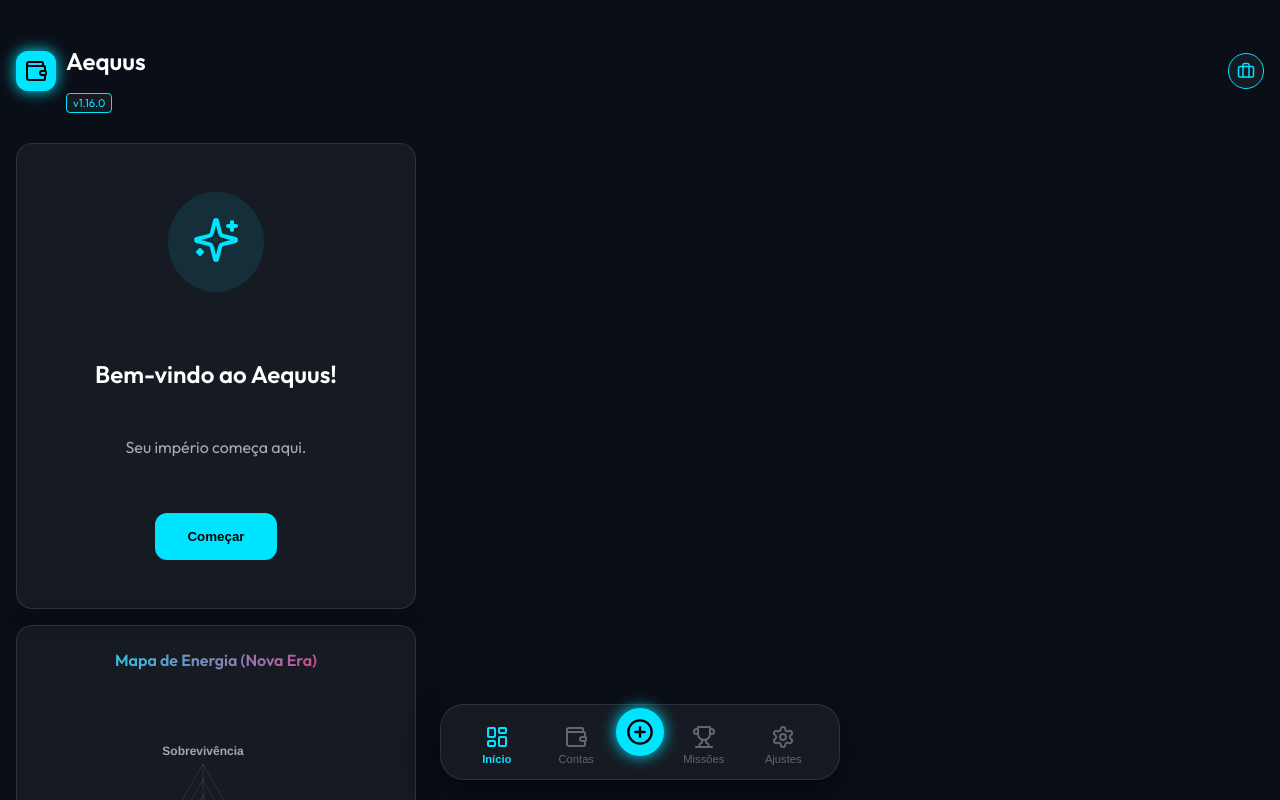
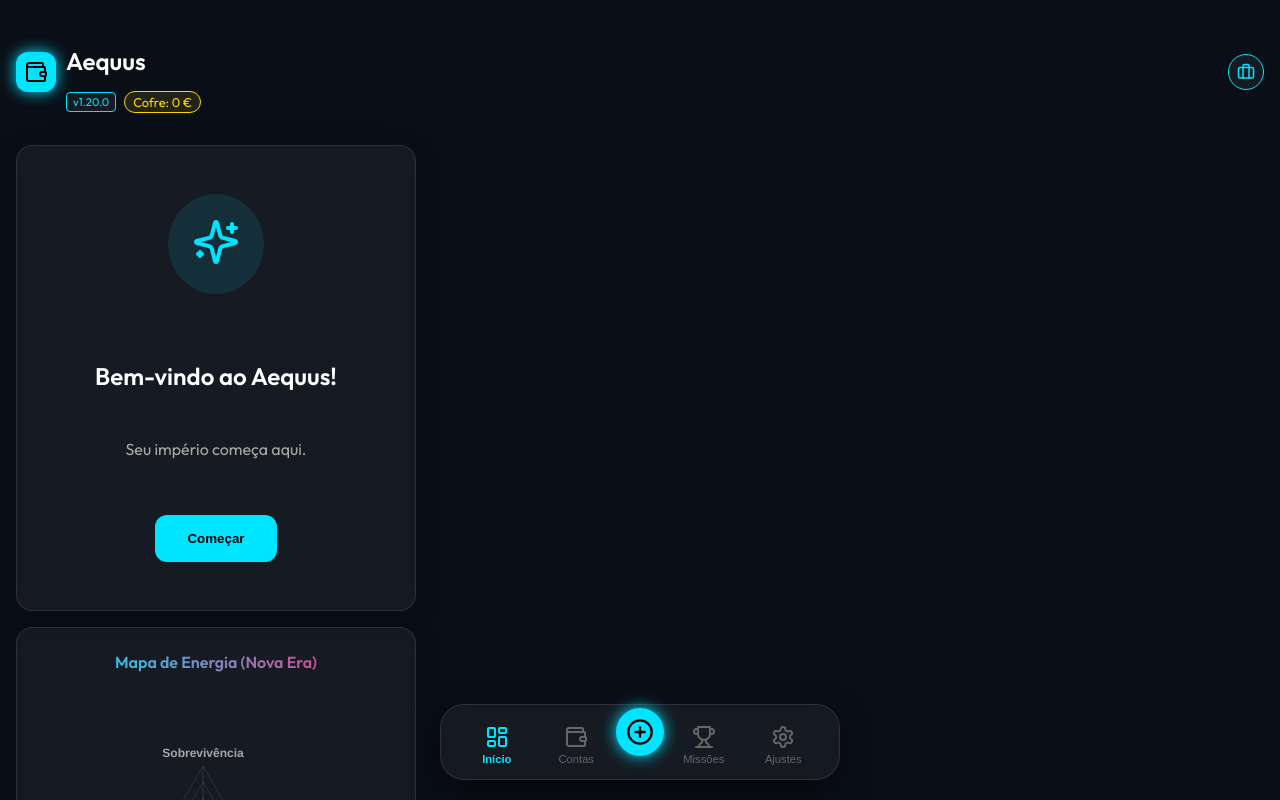
Before and after one commit to emanuel9312809-sudo/Aqueuss, a React (Vite) app: page / in a window 1280 px wide. Shown: the top 800 px of the page. Built offline with nearby package versions, Linux system fonts and the light colour scheme.

Commit message:
Fix: v1.20.0 Full Sync (Vault in Header, Force Reset)

```diff
--- a/index.html
+++ b/index.html
@@ -1,14 +1,17 @@
 <!DOCTYPE html>
 <html lang="en">
-  <head>
+
+<head>
     <meta charset="UTF-8" />
     <link rel="icon" type="image/png" href="/icon-512.png" />
     <meta name="viewport" content="width=device-width, initial-scale=1.0" />
     <meta name="theme-color" content="#0a0e17" />
-    <title>Aequus Financial Coach v1.16.0</title>
-  </head>
-  <body>
+    <title>Aequus Financial Coach v1.20.0</title>
+</head>
+
+<body>
     <div id="root"></div>
     <script type="module" src="/src/main.jsx"></script>
-  </body>
+</body>
+
 </html>
--- a/src/App.jsx
+++ b/src/App.jsx
@@ -6,7 +6,7 @@ import { HashRouter, Routes, Route, useNavigate, useLocation, Navigate } from 'r
 import { ThemeProvider } from './context/ThemeContext';
 import { WalletProvider } from './context/WalletContext';
 import { InventoryProvider } from './context/InventoryContext';
-import { GamificationProvider } from './context/GamificationContext';
+import { GamificationProvider, useGamification } from './context/GamificationContext';
 
 // Components
 import BusinessDashboard from './components/business/BusinessDashboard';
@@ -105,6 +105,8 @@ const Navigation = ({ mode }) => {
 
 const AppContent = () => {
     const [appMode, setAppMode] = useState('personal');
+    const { bonusVault } = useGamification() || { bonusVault: 0 }; // Fallback for initial render/context safety
+
     const toggleMode = () => {
         if (appMode === 'personal') {
             setAppMode('business');
@@ -186,6 +188,7 @@ const AppContent = () => {
                     </div>
                     <div>
                         <h1 style={{ fontSize: '1.5rem', fontWeight: 'bold', lineHeight: '1.1' }}>Aequus</h1>
+                        <div style={{ display: 'flex', gap: '8px', alignItems: 'center' }}>
                             <span style={{
                                 fontSize: '0.7rem',
                                 background: 'var(--glass-bg)',
@@ -194,8 +197,13 @@ const AppContent = () => {
                                 borderRadius: '4px',
                                 border: '1px solid var(--accent-primary)'
                             }}>
-                            v1.16.0
+                                v1.20.0
                             </span>
+                            {/* VAULT DISPLAY IN HEADER */}
+                            <div style={{ fontSize: '0.8rem', color: '#FFD700', border: '1px solid #FFD700', padding: '2px 8px', borderRadius: '12px', background: 'rgba(255, 215, 0, 0.1)' }}>
+                                Cofre: {bonusVault || 0} €
+                            </div>
+                        </div>
                     </div>
                 </div>
 
--- a/src/context/GamificationContext.jsx
+++ b/src/context/GamificationContext.jsx
@@ -16,9 +16,10 @@ export const useGamification = () => useContext(GamificationContext);
 
 export const GamificationProvider = ({ children }) => {
     // -- STATE MANAGEMENT (Modular Persistance) --
-    const [userStats, setUserStats] = usePersistentState('aequus_stats', { level: 1, xp: 0, nextLevel: 100 });
-    const [missions, setMissions] = usePersistentState('aequus_missions', getInitialMissions());
-    const [bonusVault, setBonusVault] = usePersistentState('aequus_bonus_vault', 0); // New Feature
+    // UPDATED KEYS FOR v1.20.0 TO FORCE RESET
+    const [userStats, setUserStats] = usePersistentState('aequus_stats_v120', { level: 1, xp: 0, nextLevel: 100 });
+    const [missions, setMissions] = usePersistentState('aequus_missions_v120', getInitialMissions());
+    const [bonusVault, setBonusVault] = usePersistentState('aequus_bonus_vault_v120', 0); // New Feature
 
     // -- Wolf Pet State --
     const [petMood, setPetMood] = useState('idle');
```
Also changed, not shown: post_build.js (+4 -4 lines). Lines whose indentation alone changed are shown as unchanged.
